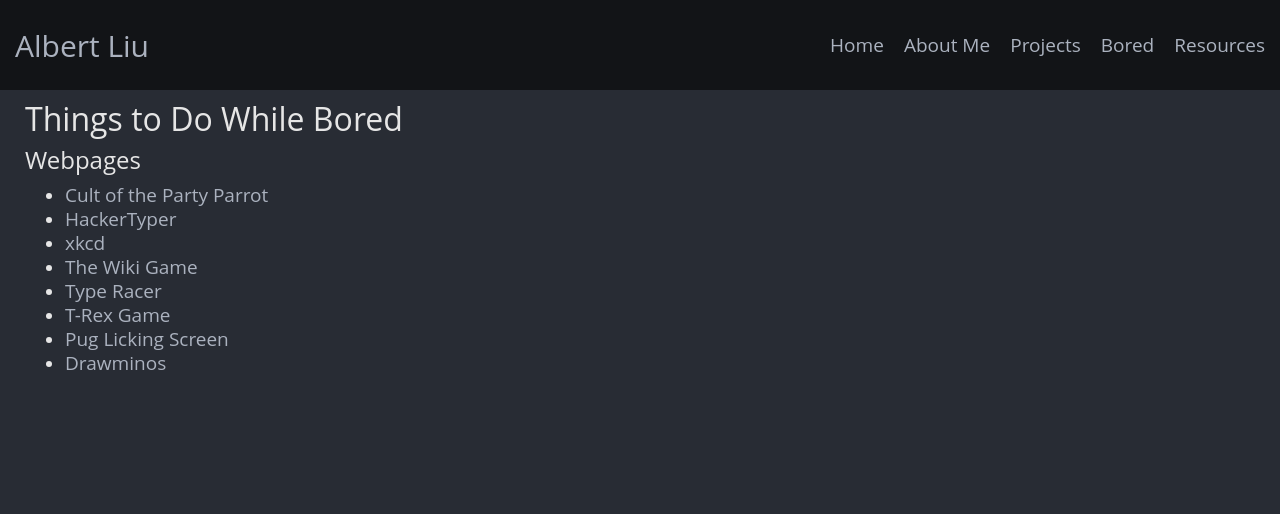
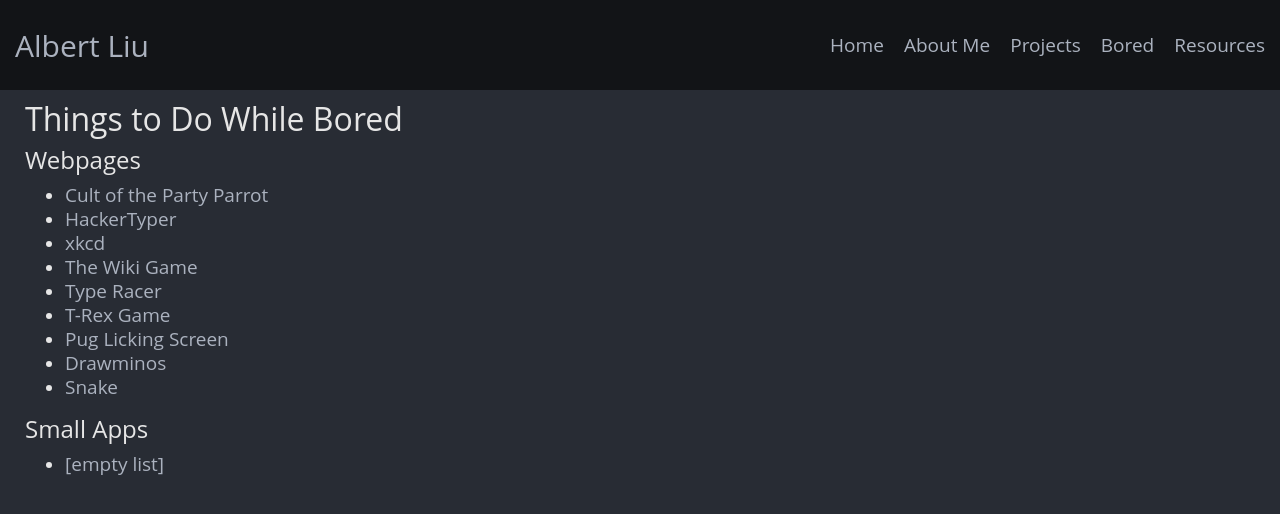
Before and after one commit to A1Liu/webpage, a React (Create React App) app: page /bored in a window 1280 px wide. Shown: the top 514 px of the page. Built offline with nearby package versions, Linux system fonts and the light colour scheme.

Commit message:
added another list

```diff
--- /dev/null
+++ b/src/components/pages/bored/applist.js
@@ -0,0 +1,17 @@
+import React from 'react';
+
+class AppList extends React.Component {
+	constructor(props) {
+		super(props);
+	}
+
+	render() {
+		return (
+			<ul className = "bored-list">
+    			<li>
+    				<a href="/bored">[empty list]</a>
+    			</li>
+    		</ul>
+		);
+	}
+} export default AppList;
--- a/src/components/pages/bored/root.js
+++ b/src/components/pages/bored/root.js
@@ -1,5 +1,6 @@
 import React from 'react';
-import BoredList from './list';
+import WebList from './weblist';
+import AppList from './applist';
 
 class Bored extends React.Component {
   render() {
@@ -14,10 +15,15 @@
 			Webpages
 		</h4>
 
-		< BoredList />
+		<WebList />
+
+		<h4>
+			Small Apps
+		</h4>
+
+		<AppList />
 
 	  </div>
     );
   }
-}
-export default Bored;
+} export default Bored;
--- a/src/components/pages/bored/list.js
+++ b/src/components/pages/bored/weblist.js
@@ -1,6 +1,6 @@
 import React from 'react';
 
-class BoredList extends React.Component {
+class WebList extends React.Component {
   render() {
     return (
 		<ul className = "bored-list">
@@ -28,8 +28,10 @@
 			<li>
 				<a href="http://drawminos.com/">Drawminos</a>
 			</li>
+			<li>
+				<a href="http://patorjk.com/games/snake/">Snake</a>
+			</li>
 		</ul>
     );
   }
-}
-export default BoredList;
+} export default WebList;
```
